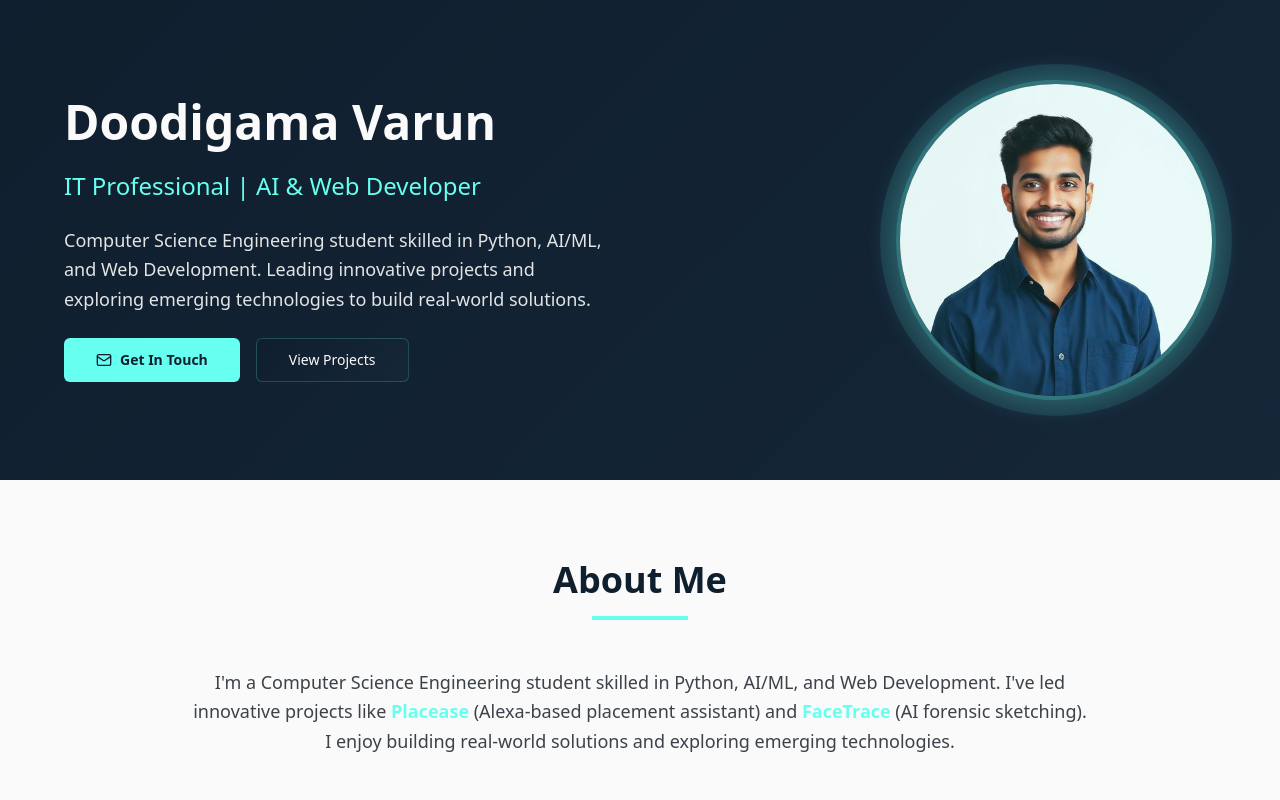
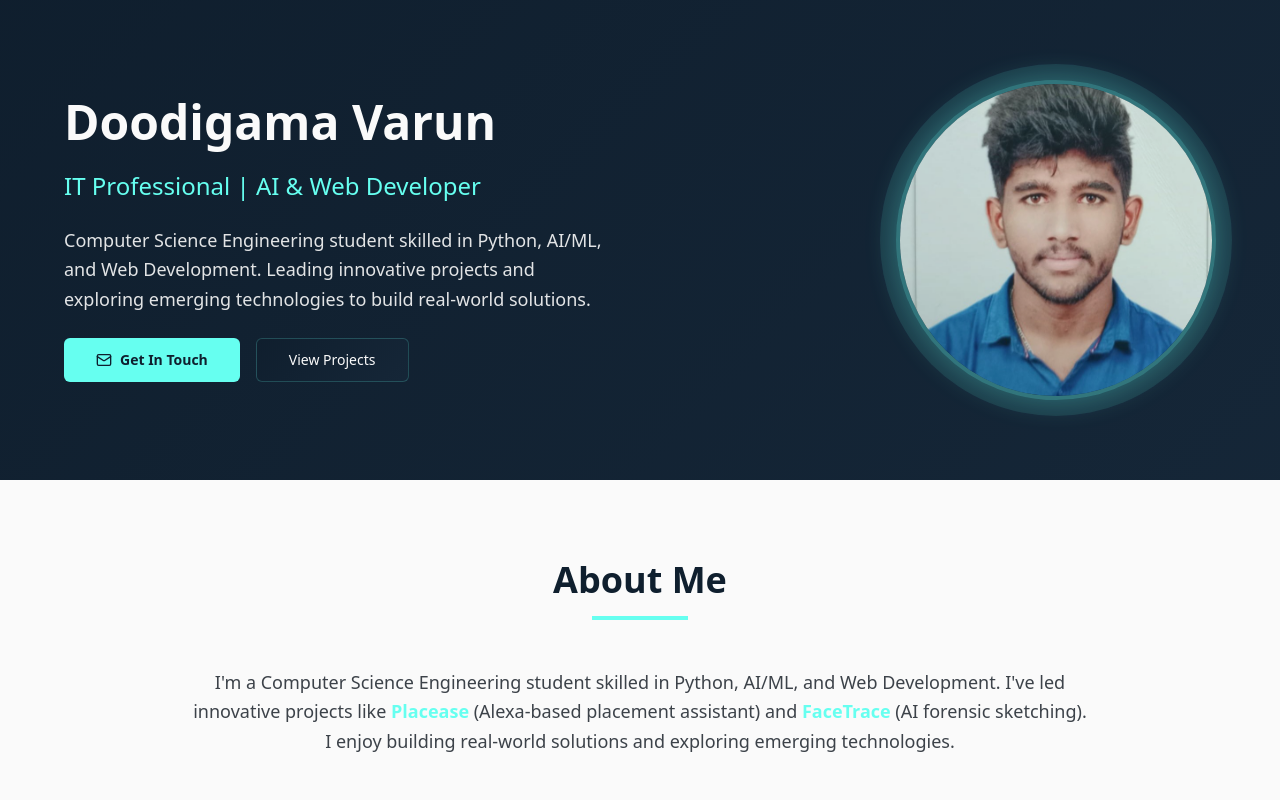
Before and after one commit to Doodigamavarun/doodigamavarun-portfolio, a React (Vite) app: page / in a window 1280 px wide. Shown: the top 800 px of the page. Built offline with nearby package versions, Linux system fonts and the light colour scheme.

Commit message:
Add photo
Incorporate a photo.

```diff
--- a/src/components/Hero.tsx
+++ b/src/components/Hero.tsx
@@ -1,6 +1,5 @@
 import { Button } from "@/components/ui/button";
 import { Mail, Linkedin, Phone } from "lucide-react";
-import varunPortrait from "@/assets/varun-portrait.jpg";
 
 const Hero = () => {
   return (
@@ -37,7 +36,7 @@ const Hero = () => {
             <div className="relative">
               <div className="w-80 h-80 rounded-full overflow-hidden border-4 border-teal-accent/30 shadow-glow">
                 <img
-                  src={varunPortrait}
+                  src="/lovable-uploads/8cd16a5d-c89e-45b2-a2ae-66ff36eeb6b5.png"
                   alt="Doodigama Varun - IT Professional and Developer"
                   className="w-full h-full object-cover"
                 />
```
Also changed, not shown: public/lovable-uploads/8cd16a5d-c89e-45b2-a2ae-66ff36eeb6b5.png (added).
